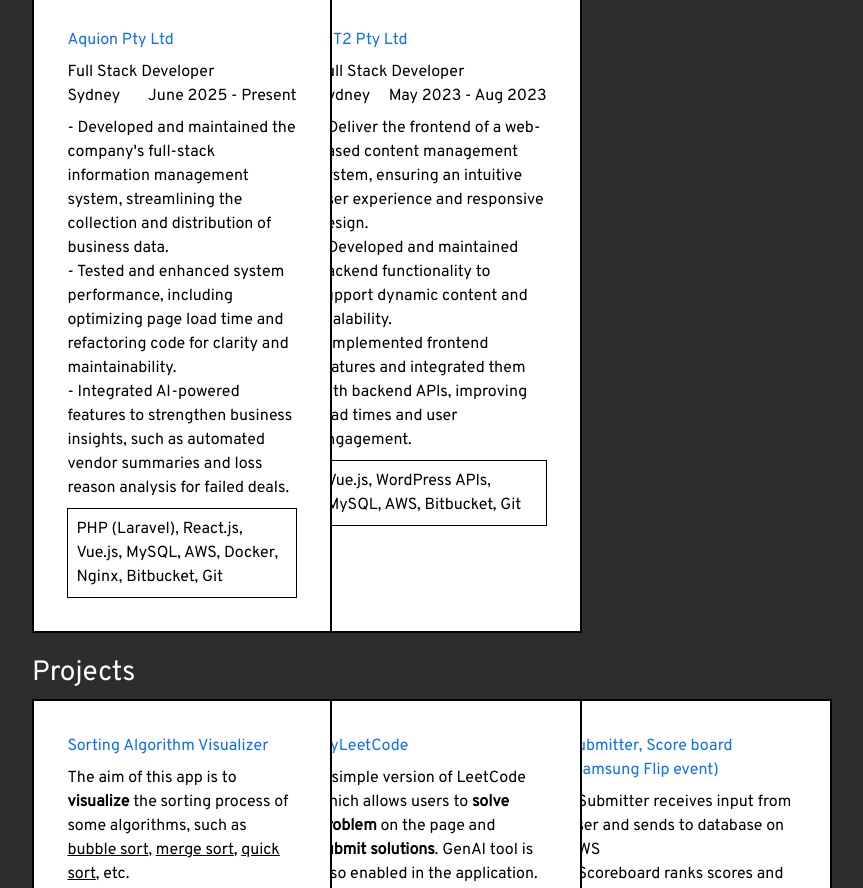
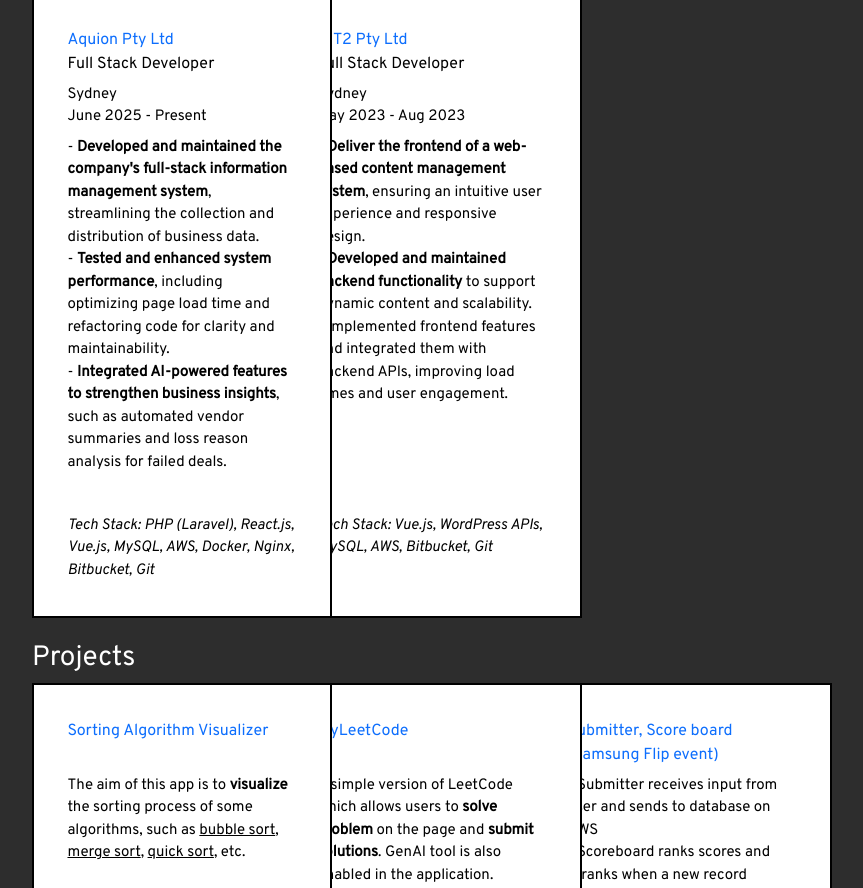
Before and after one commit to JIAHONG-PENG/MySite, a React (Create React App) app: page / in a window 1280 px wide. Shown: the part 1440-2328 px from the top of the page, without its empty margins (50-913 px from the left). Built offline with nearby package versions, Linux system fonts and the light colour scheme.

Commit message:
update item spacing

```diff
--- a/src/App.scss
+++ b/src/App.scss
@@ -344,8 +344,17 @@
       border: 2px solid black;
       transition: all 0.4s ease-in-out;
 
-      .tech-stack {
-        border: 1px solid black;
+      .heading {
+        min-height: 3.5rem; /* default */
+        height: auto;     /* ensures it grows naturally */
+      }
+
+      .body, .tech-stack {
+        font-size: 15px;
+      }
+
+      .body {
+        min-height: 145px;
       }
     }
 
@@ -384,6 +393,9 @@
     list-style: none;
     padding-left: 0;
 
+    // display: flex;
+    // flex-direction: column;
+
     .experience-item {
       width: 300px;
       padding: 3%;
@@ -392,14 +404,18 @@
       border: 2px solid black;
       transition: all 0.4s ease-in-out;
 
-      .location-date {
-        display: flex;
-        justify-content: space-between;
+      .body, .location-date, .tech-stack {
+        font-size: 15px;
       }
 
-      .tech-stack {
-        border: 1px solid black;
+      .body {
+        min-height: 370px;
       }
+
+      // .location-date {
+      //   display: flex;
+      //   justify-content: space-between;
+      // }
     }
 
     .experience-item:nth-child(1)  {
--- a/src/App_v2.js
+++ b/src/App_v2.js
@@ -86,7 +86,7 @@
     const expreience =[
         {
             name: "Aquion Pty Ltd",
-            description: "- Developed and maintained the company's full-stack information management system, streamlining the collection and distribution of business data. <br /> - Tested and enhanced system performance, including optimizing page load time and refactoring code for clarity and maintainability. <br /> - Integrated AI-powered features to strengthen business insights, such as automated vendor summaries and loss reason analysis for failed deals.",
+            description: "- <b>Developed and maintained the company's full-stack information management system</b>, streamlining the collection and distribution of business data. <br /> - <b>Tested and enhanced system performance</b>, including optimizing page load time and refactoring code for clarity and maintainability. <br /> - <b>Integrated AI-powered features to strengthen business insights</b>, such as automated vendor summaries and loss reason analysis for failed deals.",
             link: "https://www.aquion.com.au",
             location: "Sydney",
             date: "June 2025 - Present",
@@ -95,7 +95,7 @@
         },
         {
             name: "S1T2 Pty Ltd",
-            description: "- Deliver the frontend of a web-based content management system, ensuring an intuitive user experience and responsive design. <br /> - Developed and maintained backend functionality to support dynamic content and scalability. <br /> - Implemented frontend features and integrated them with backend APIs, improving load times and user engagement.",
+            description: "- <b>Deliver the frontend of a web-based content management system</b>, ensuring an intuitive user experience and responsive design. <br /> - <b>Developed and maintained backend functionality</b> to support dynamic content and scalability. <br /> - Implemented frontend features and integrated them with backend APIs, improving load times and user engagement.",
             link: "https://s1t2.com",
             location: "Sydney",
             date: "May 2023 - Aug 2023",
@@ -146,16 +146,18 @@
                     handleMouseLeave('project', index);
                 }}
             >
+                <div className="heading">
                     <a
-                    className="text-decoration-none d-block mb-2"
+                        className="text-decoration-none d-block"
                         target={link ? "_blank" : undefined}
                         href={link || undefined}
                         rel="noreferrer"
                     >
                         {name}
                     </a>
-                {parse(description)}
-                <div className="tech-stack mt-2 p-2">{tech_stack}</div>
+                </div>
+                <div className="body">{parse(description)}</div>
+                <div className="tech-stack mt-2"><i>Tach Stack: {tech_stack}</i></div>
             </li>
         );
     });
@@ -173,21 +175,21 @@
                 }}
             >
                 <a
-                    className="text-decoration-none d-block mb-2"
+                    className="text-decoration-none d-block"
                     target={link ? "_blank" : undefined}
                     href={link || undefined}
                     rel="noreferrer"
                 >
                     {name}
                 </a>
-                <div>{position}</div>
+                <div className="mb-2">{position}</div>
                 <div className="location-date mb-2">
                     <div className="location">{location}</div>
                     <div className="date">{date}</div>
                 </div>
-                {parse(description)}
+                <div className="body">{parse(description)}</div>
 
-                <div className="tech-stack mt-2 p-2">{tech_stack}</div>
+                <div className="tech-stack mt-2"><i>Tech Stack: {tech_stack}</i></div>
             </li>
         )
     })
@@ -960,7 +962,7 @@
                 <ul className="flex-display mb-0">{project_items}</ul>
             </div>
 
-            <div className="container-xl about mt-2">
+            <div className="container-sm about mt-2">
                 <div className="container-sm">
                     <div className="row">
                         <div className="col-md-5 description">
```
Lines whose indentation alone changed are shown as unchanged.
